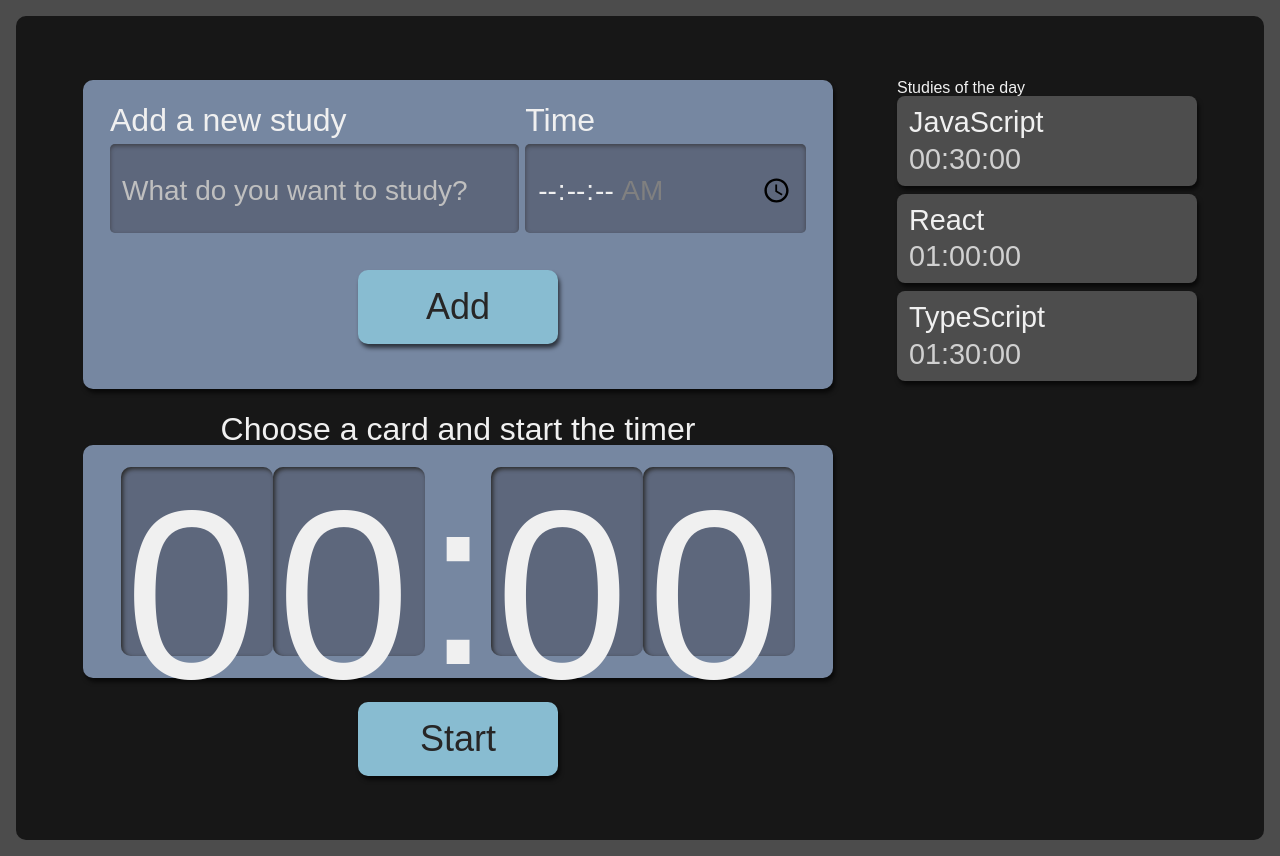
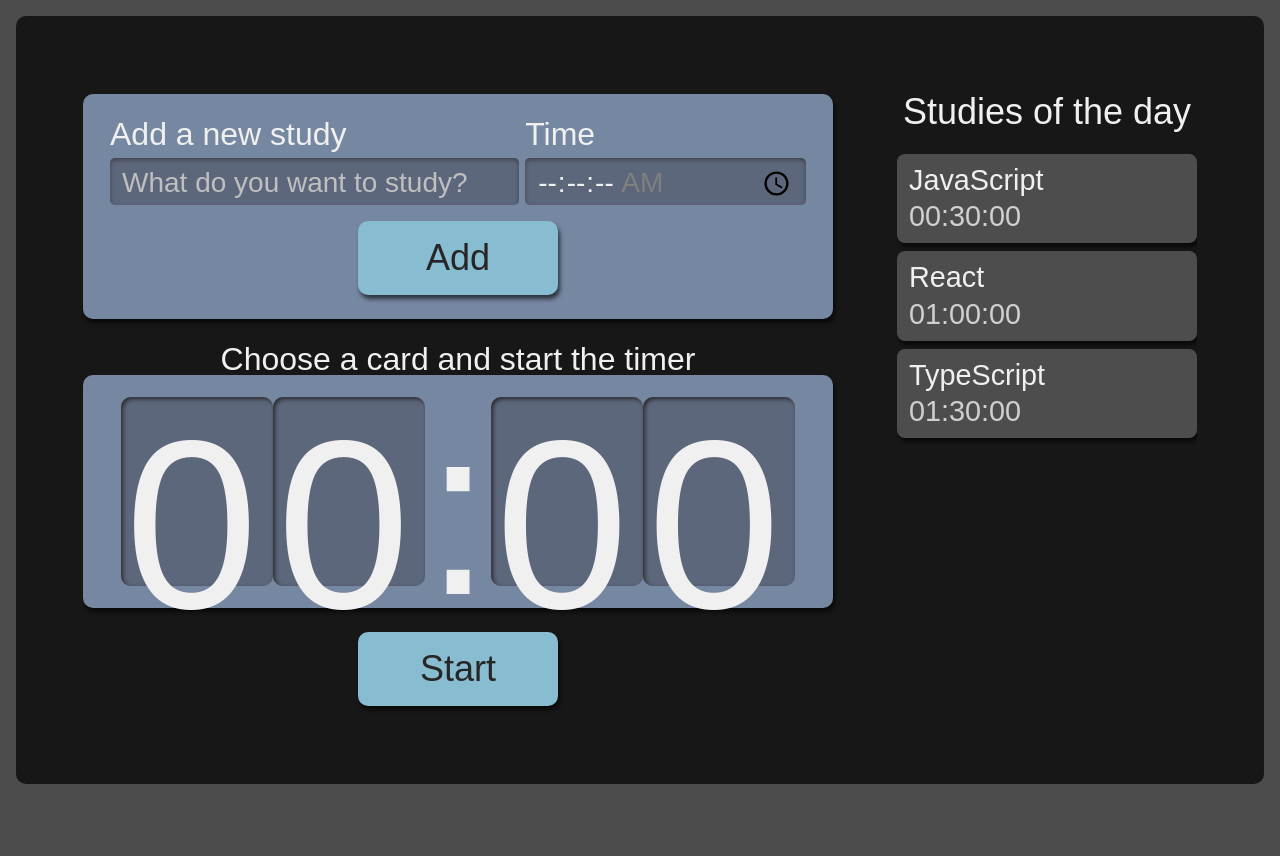
Before and after one commit to victorkauan/alura-studies, a React (Create React App) app: page / in a window 1280 px wide. After the commit the page ends 800 px from the top, so only its background shows below. Built offline with nearby package versions, Linux system fonts and the light colour scheme.

Commit message:
:bug: fix: Fix list style

```diff
--- a/src/components/List/index.tsx
+++ b/src/components/List/index.tsx
@@ -9,9 +9,9 @@
   ]
 
   return (
-    <aside>
+    <aside className={style.taskList}>
       <h2>Studies of the day</h2>
-      <ul className={style.taskList}>
+      <ul>
         {tasks.map((task, index) => <Item key={index} {...task} />)}
       </ul>
     </aside>
```
